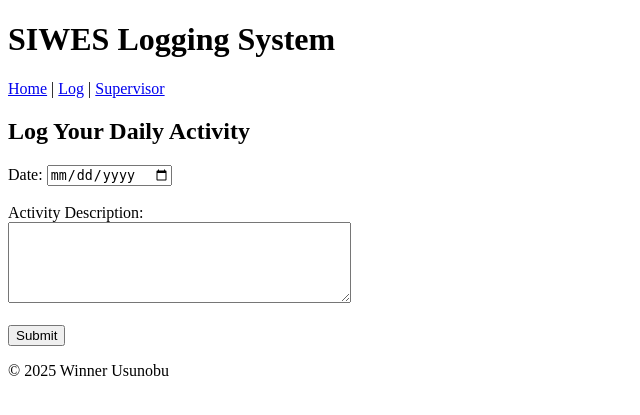
After one commit to whinnysmart/SIWES-logging-system, a Flask app: page /log in a window 1280 px wide. The commit adds this page. Shown: the top 415 px of the page, without its empty margins (0-640 px from the left). Run offline with Flask 3, Linux system fonts and the light colour scheme.

Commit message:
Added base templates and connected routes

```diff
--- a/app.py
+++ b/app.py
@@ -6,5 +6,13 @@ app = Flask(__name__)
 def home():
     return render_template("home.html")
 
+@app.route("/log")
+def log():
+    return render_template("log.html")
+
+@app.route("/supervisor")
+def supervisor():
+    return render_template("supervisor.html")
+
 if __name__ == "__main__":
     app.run(debug=True)
--- /dev/null
+++ b/templates/layout.html
@@ -0,0 +1,26 @@
+<!DOCTYPE html>
+<html lang="en">
+<head>
+  <meta charset="UTF-8">
+  <title>{% block title %}SIWES Logging System{% endblock %}</title>
+  <link rel="stylesheet" href="{{ url_for('static', filename='css/style.css') }}">
+</head>
+<body>
+  <header>
+    <h1>SIWES Logging System</h1>
+    <nav>
+      <a href="/">Home</a> |
+      <a href="/log">Log</a> |
+      <a href="/supervisor">Supervisor</a>
+    </nav>
+  </header>
+
+  <main>
+    {% block content %}{% endblock %}
+  </main>
+
+  <footer>
+    <p>&copy; 2025 Winner Usunobu</p>
+  </footer>
+</body>
+</html>
--- /dev/null
+++ b/templates/log.html
@@ -0,0 +1,16 @@
+{% extends "layout.html" %}
+
+{% block title %}Log Activity{% endblock %}
+
+{% block content %}
+  <h2>Log Your Daily Activity</h2>
+  <form method="post" action="/log">
+    <label for="date">Date:</label>
+    <input type="date" name="date" required><br><br>
+
+    <label for="activity">Activity Description:</label><br>
+    <textarea name="activity" rows="5" cols="40" required></textarea><br><br>
+
+    <input type="submit" value="Submit">
+  </form>
+{% endblock %}
```
Also changed, not shown: templates/home.html (+6 -21 lines), templates/supervisor.html (added, +8 -0 lines), static/CSS/style.css (added).
